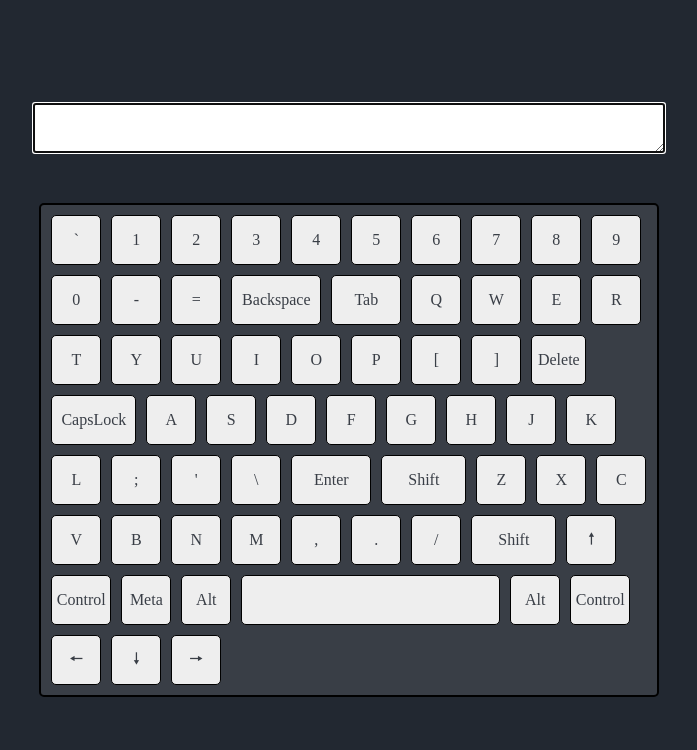
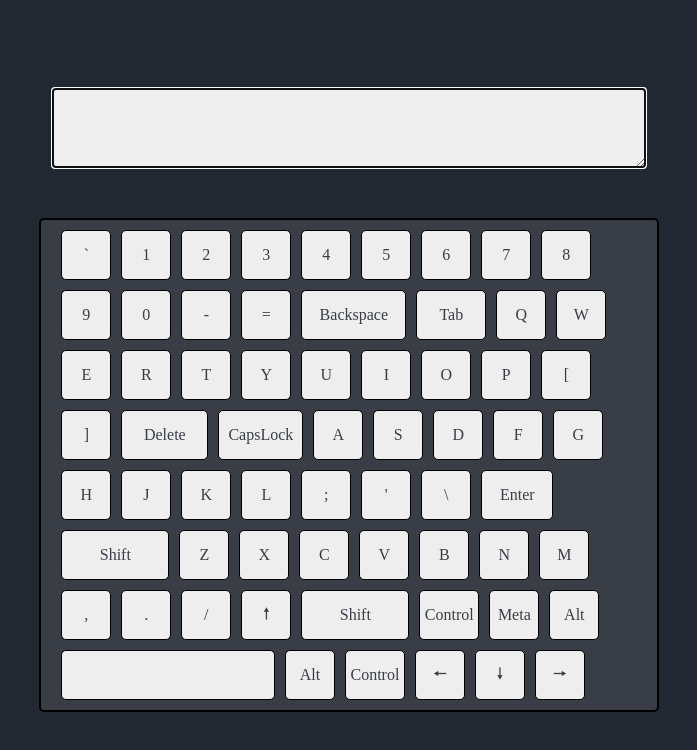
Before and after one commit to DragonRomeo/virtual-keyboard, a plain HTML site: page index.html in a window 1280 px wide. Shown: the whole page, without its empty margins (291-988 px from the left). Drawn offline with Linux system fonts and the light colour scheme; a web font is replaced by a local one.

Commit message:
feat: update textarea visual

```diff
--- a/script.js
+++ b/script.js
@@ -10,8 +10,8 @@ const createKeyboard = () => {
 }
 createKeyboard();
 
-const keyboardButtons = ['`', '1', '2', '3', '4', '5', '6', '7', '8', '9', '0', '-', '=', 'Backspace', 'Tab', 'Q', 'W', 'E', 'R', 'T', 'Y', 'U', 'I', 'O', 'P', '[', ']', 'Delete', 'CapsLock', 'A', 'S', 'D', 'F', 'G', 'H', 'J', 'K', 'L', ';', "'", '\\', 'Enter', 'Shift', 'Z', 'X', 'C', 'V', 'B', 'N', 'M', ',', '.', '/', 'Shift', '🠕', 'Control', 'Meta', 'Alt', ' ', 'Alt', 'Control', '🠔', '🠗', '🠖']
-const keyboardCode = ['Backquote', 'Digit1', 'Digit2', 'Digit3', 'Digit4', 'Digit5', 'Digit6', 'Digit7', 'Digit8', 'Digit9', 'Digit0', 'Minus', 'Equal', 'Backspace', 'Tab', 'KeyQ', 'KeyW', 'KeyE', 'KeyR', 'KeyT', 'KeyY', 'KeyU', 'KeyI', 'KeyO', 'KeyP', 'BracketLeft', 'BracketRight', 'Delete', 'CapsLock', 'KeyA', 'KeyS', 'KeyD', 'KeyF', 'KeyG', 'KeyH', 'KeyJ', 'KeyK', 'KeyL', 'Semicolon', 'Quote', 'Backslash', 'Enter', 'ShiftLeft', 'KeyZ', 'KeyX', 'KeyC', 'KeyV', 'KeyB', 'KeyN', 'KeyM', 'Comma', 'Period', 'Slash', 'ShiftRight',  'ArrowUp', 'ControlLeft', 'MetaLeft', 'AltLeft', 'Space', 'AltRight', 'ControlRight', 'ArrowLeft', 'ArrowDown', 'ArrowRight']
+const keyboardButtons = ['`', '1', '2', '3', '4', '5', '6', '7', '8', '9', '0', '-', '=', 'Backspace', 'Tab', 'Q', 'W', 'E', 'R', 'T', 'Y', 'U', 'I', 'O', 'P', '[', ']', 'Delete', 'CapsLock', 'A', 'S', 'D', 'F', 'G', 'H', 'J', 'K', 'L', ';', "'", '\\', 'Enter', 'Shift', 'Z', 'X', 'C', 'V', 'B', 'N', 'M', ',', '.', '/', '🠕',  'Shift', 'Control', 'Meta', 'Alt', ' ', 'Alt', 'Control', '🠔', '🠗', '🠖']
+const keyboardCode = ['Backquote', 'Digit1', 'Digit2', 'Digit3', 'Digit4', 'Digit5', 'Digit6', 'Digit7', 'Digit8', 'Digit9', 'Digit0', 'Minus', 'Equal', 'Backspace', 'Tab', 'KeyQ', 'KeyW', 'KeyE', 'KeyR', 'KeyT', 'KeyY', 'KeyU', 'KeyI', 'KeyO', 'KeyP', 'BracketLeft', 'BracketRight', 'Delete', 'CapsLock', 'KeyA', 'KeyS', 'KeyD', 'KeyF', 'KeyG', 'KeyH', 'KeyJ', 'KeyK', 'KeyL', 'Semicolon', 'Quote', 'Backslash', 'Enter', 'ShiftLeft', 'KeyZ', 'KeyX', 'KeyC', 'KeyV', 'KeyB', 'KeyN', 'KeyM', 'Comma', 'Period', 'Slash','ArrowUp', 'ShiftRight','ControlLeft', 'MetaLeft', 'AltLeft', 'Space', 'AltRight', 'ControlRight', 'ArrowLeft', 'ArrowDown', 'ArrowRight']
 
 const fillKeyboard = () => {
     const keyboardElement = document.querySelector('.keyboard');
--- a/style.scss
+++ b/style.scss
@@ -21,13 +21,17 @@ body {
 
 .textarea-wrapper {
     display: flex;
+    justify-content: center;
     width: 50%;
     margin-bottom: 50px;
 }
 
 textarea {
-    width: 100%;
-    height: 50px;
+    width: 94%;
+    height: 80px;
+    padding: 10px;
+    font-size: 16px;
+    background-color: #EEEEEE;
 }
 
 .keyboard {
@@ -38,7 +42,7 @@ textarea {
     flex-direction: row;
     flex-wrap: wrap;
     gap: 10px;
-    padding: 10px;
+    padding: 10px 10px 10px 20px;
     border-radius: 5px;
     background-color: #393E46;
 }
@@ -57,24 +61,28 @@ textarea {
 
     background-color: #EEEEEE;
     border: 1px solid black;
-    transition: background-color 0.5s, transform 0.5s;
+    transition: background-color 0.5s, transform 0.5s, opacity 0.5s;
 }
 
 .keyboard__key:hover {
-    // background-color: ;
+    cursor: pointer;
+    // background-color: #393E46;
+    opacity: 0.5;
 }
 
 .keyboard__key_space {
-    width: 43.5%;
+    width: 36.5%;
 }
 
 .keyboard__key_tab {
     width: 70px;
 }
 
-.keyboard__key_capslock,
+.keyboard__key_capslock {
+    width: 85px;
+}
 .keyboard__key_shift {
-    width: 85px;
+    width: 108px;
 }
 
 .keyboard__key_ctrl {
@@ -82,20 +90,21 @@ textarea {
 }
 
 .keyboard__key_backspace {
-    width: 90px;
+    width: 105px;
 }
 
 .keyboard__key_del {
-    width: 55px;
+    width: 87px;
 }
 
 .keyboard__key_enter {
-    width: 80px;
+    width: 72px;
 }
 
 
 .keyboard__key.active {
-    background-color: cadetblue;
+    // background-color: cadetblue;
+    background-color: #00ADB5;
     transform: scale(0.95);
 }
 
```
Also changed, not shown: style.css, 1 other file.
